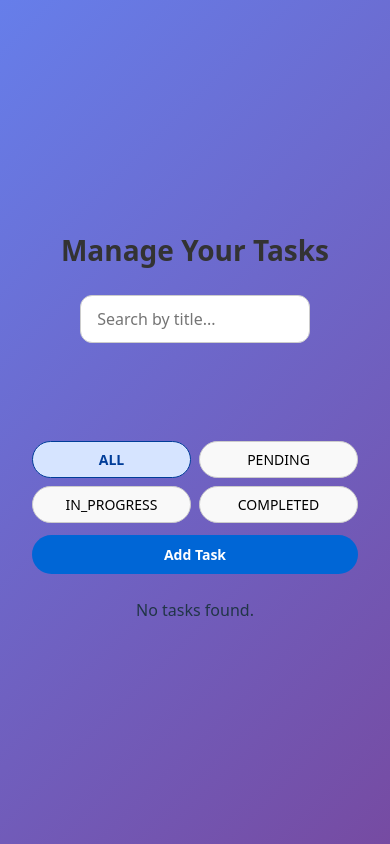
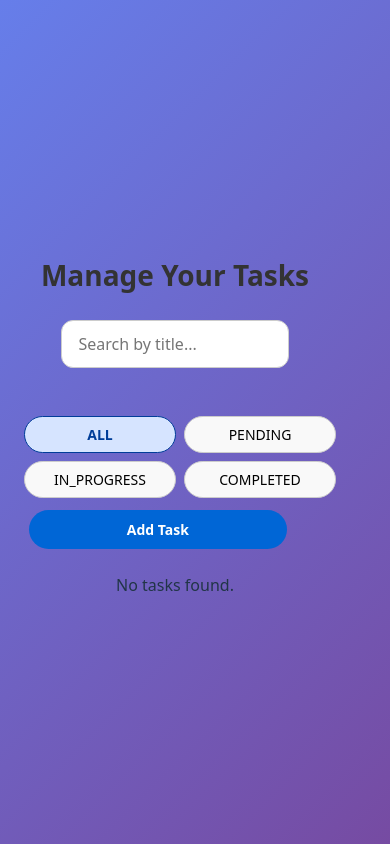
Before and after one commit to jayawickrma/SoftSora-technicalTest-Frontend, a React (Vite) app: page /tasks in a window 390 px wide. Built offline with nearby package versions, Linux system fonts and the light colour scheme.

Commit message:
edited css

```diff
--- a/src/CSS/TaskCard.css
+++ b/src/CSS/TaskCard.css
@@ -200,10 +200,13 @@
         display: flex;
         flex-direction: column;
         align-items: flex-start;
+        margin-left: -5px;
     }
 
     .container {
         overflow-y: auto;
+        overflow-x: auto;
+        margin-left: -40px;
     }
 
     .task-card-header {
@@ -398,10 +401,14 @@
     .task-header {
         flex-direction: column;
         align-items: stretch;
+        font-weight: 300;
     }
 
     .task-filters {
+        width: 80vw;
         justify-content: center;
+        margin-left: 10px;
+        margin-top: -50px;
     }
 
     .status-btn {
@@ -410,7 +417,8 @@
     }
 
     .add-task-btn {
-        width: 100%;
+        width: 80%;
+        margin-left: 15px;
         text-align: center;
     }
 }
```
